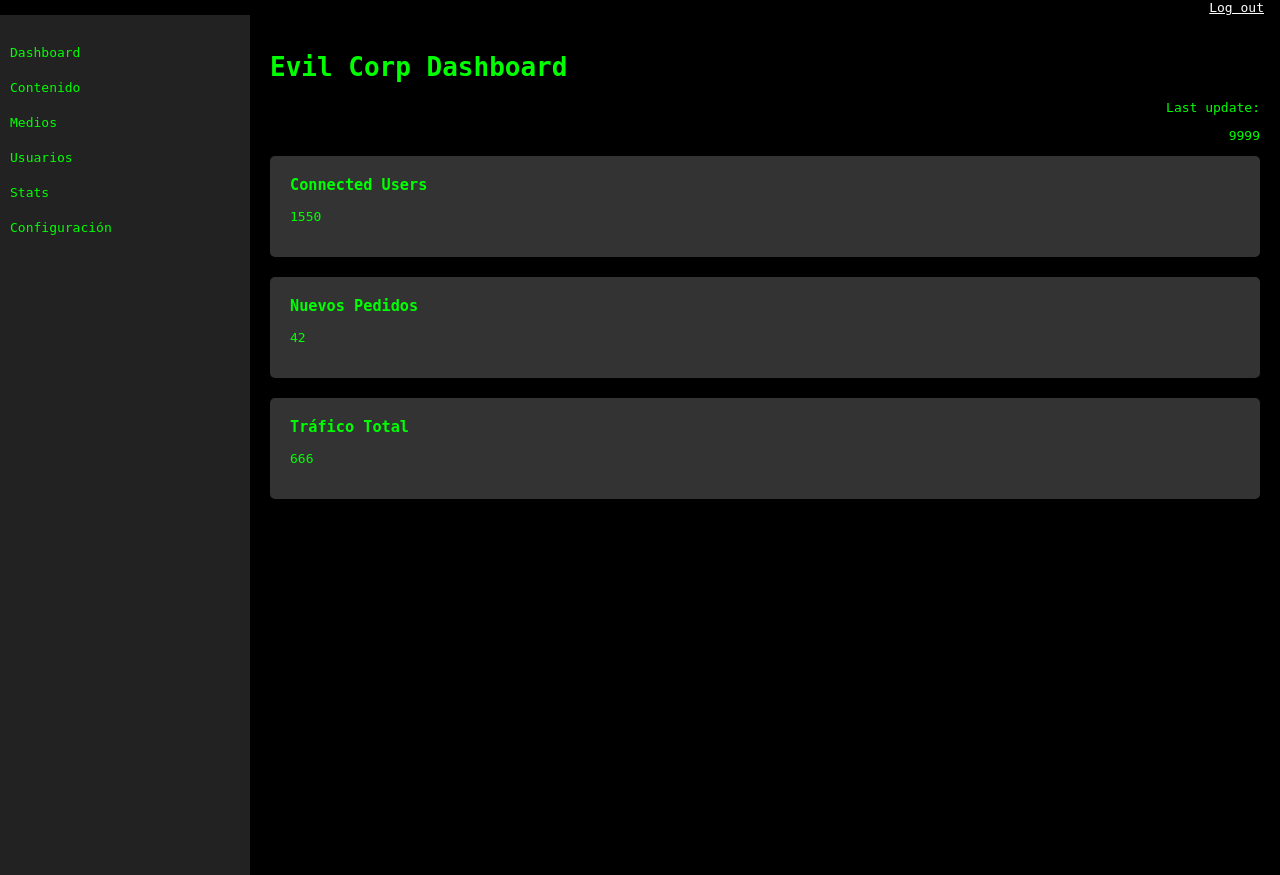
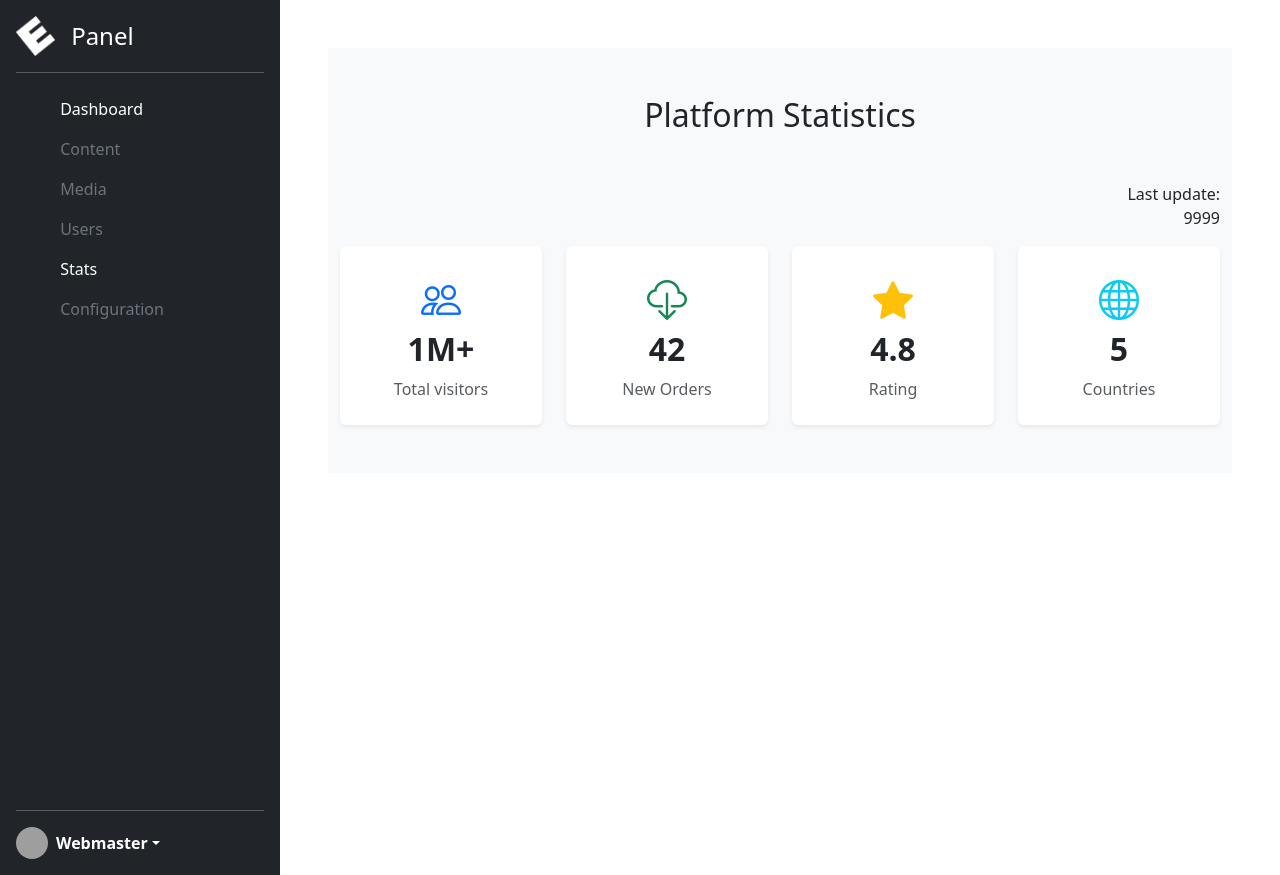
Before and after one commit to edjoperez/viu_ctf, a Flask app: page /stats in a window 1280 px wide. Run offline with Flask 3, Linux system fonts and the light colour scheme; the visitor is signed in with stand-in values (Sample User, id 1); some libraries are stand-ins or nearby versions; grey boxes are pictures that could not be loaded.

Commit message:
server 1: Added final styles

```diff
--- a/server 1/app/static/scripts/stats.js
+++ b/server 1/app/static/scripts/stats.js
@@ -3,8 +3,8 @@ $(()=>{
     $.get("/api/dashboard/stats?command=cat ../assets/stats.json", (res)=>{
       const stats = JSON.parse(res);
       $("#lastUpdate p").text(stats.lastUpdate)
-      $("#connected-users p").text(stats.connectedUsers);
-      $("#new-orders p").text(stats.newOrders);
-      $("#total-trafic p").text(stats.totalTraffic)
+      $(".card-visitors .data").text(stats.connectedUsers);
+      $(".card-orders .data").text(stats.newOrders);
+      $(".card-traffic .data").text(stats.totalTraffic)
     });
   });
--- a/server 1/app/templates/base_panel.html
+++ b/server 1/app/templates/base_panel.html
@@ -70,7 +70,42 @@
             overflow-y: auto;
           }
 
+        .message-item {
+            border-bottom: 1px solid #ccc;
+            padding: 10px;
+        }
+        .message-item:hover {
+            background-color: #f5f5f5;
+        }
+
+        .content-wrapper{
+            width: 100%;
+        }
+
+        .user-panel{
+            position: relative;
+        }
+
+        .user-options{
+            position: absolute;
+            top: -50px;
+        }
+
+
     </style>
+    {% block extra_css %}
+    {% endblock %}
+    <script src="https://cdnjs.cloudflare.com/ajax/libs/jquery/3.7.1/jquery.min.js"></script>
+    <script>
+        $(()=>{
+            $(".user-panel").on( "mouseenter", ()=>{
+                $(".user-options").show();
+            }).on( "mouseleave", ()=>{
+                $(".user-options").hide();
+            } );
+
+        });
+    </script>
 </head>
 
 <body>
@@ -83,7 +118,7 @@
             <hr>
             <ul class="nav nav-pills flex-column mb-auto">
               <li class="nav-item">
-                <a href="#" class="nav-link text-white">
+                <a href="/panel" class="nav-link text-white">
                   <svg class="bi pe-none me-2" width="16" height="16"><use xlink:href="/panel"></use></svg>
                   Dashboard
                 </a>
@@ -120,32 +155,21 @@
               </li>
             </ul>
             <hr>
-            <div class="dropdown">
+            <div class="dropdown user-panel">
               <a href="#" class="d-flex align-items-center text-white text-decoration-none dropdown-toggle" data-bs-toggle="dropdown" aria-expanded="false">
                 <img src="https://github.com/mdo.png" alt="" width="32" height="32" class="rounded-circle me-2">
-                <strong>webmaster</strong>
+                <strong>Webmaster</strong>
               </a>
-              <ul class="dropdown-menu dropdown-menu-dark text-small shadow">
-                <li><a class="dropdown-item" href="#">New project...</a></li>
-                <li><a class="dropdown-item" href="#">Settings</a></li>
-                <li><a class="dropdown-item" href="#">Profile</a></li>
-                <li><hr class="dropdown-divider"></li>
-                <li><a class="dropdown-item" href="#">Sign out</a></li>
+              <ul class="dropdown-menu dropdown-menu-dark text-small shadow user-options">
+                <li><a class="dropdown-item" href="/logout">Sign out</a></li>
               </ul>
             </div>
           </div>
-          <div class="p-5">
-
+          <div class="p-5 content-wrapper">
             {% block content%}
 
             {% endblock %}
-
-
           </div>
     </body>
     </div>
-
-
-
-
 </html>
--- a/server 1/app/templates/stats.html
+++ b/server 1/app/templates/stats.html
@@ -1,111 +1,49 @@
-<!DOCTYPE html>
-<html lang="es">
+{% extends 'base_panel.html' %}
 
-<head>
-    <meta charset="UTF-8">
-    <meta name="viewport" content="width=device-width, initial-scale=1.0">
-    <title>Evil Corp Dashboard</title>
-    <style>
-        /* Estilos generales */
-        body {
-            font-family: monospace;
-            background-color: #000;
-            color: #0f0;
-            margin: 0;
-        }
 
-        /* Sidebar */
-        #sidebar {
-            width: 250px;
-            background-color: #222;
-            position: fixed;
-            height: 100%;
-            overflow-y: auto;
-        }
+{%block extra_css %}
+<link rel="stylesheet" href="https://cdn.jsdelivr.net/npm/bootstrap-icons@1.7.2/font/bootstrap-icons.css">
+{%endblock%}
 
-        #sidebar ul {
-            list-style: none;
-            padding: 0;
-            margin: 20px 0;
-        }
+{% block content %}
+<section class="app-stats bg-light py-5">
+    <div class="container">
+      <h2 class="text-center mb-5">Platform Statistics</h2>
 
-        #sidebar li a {
-            display: block;
-            color: #0f0;
-            padding: 10px;
-            text-decoration: none;
-        }
-
-        #sidebar li a:hover {
-            background-color: #333;
-        }
-
-        /* Contenido principal */
-        #content {
-            margin-left: 250px;
-            padding: 20px;
-        }
-
-        /* Métricas */
-        .metric {
-            background-color: #333;
-            padding: 20px;
-            margin-bottom: 20px;
-            border-radius: 5px;
-        }
-
-        .metric h3 {
-            margin-top: 0;
-        }
-
-        .options-bar {
-            text-align: right;
-            padding-right: 1rem;
-        }
-
-        .options-bar a {
-            color: white;
-        }
-    </style>
-</head>
-
-<body>
-    <div class="options-bar">
-        <a href="/logout">Log out</a>
+      <div class="text-end">
+        <span id="lastUpdate">Last update:<p></p> </span>
+      </div>
+      <div class="row g-4">
+        <div class="col-md-3 col-sm-6">
+          <div class="stat-card text-center bg-white p-4 shadow-sm rounded card-visitors">
+            <i class="bi bi-people fs-1 text-primary mb-3"></i>
+            <h3 class="fs-2 fw-bold data">1M+</h3>
+            <p class="text-muted mb-0">Total visitors</p>
+          </div>
+        </div>
+        <div class="col-md-3 col-sm-6">
+          <div class="stat-card text-center bg-white p-4 shadow-sm rounded card-orders">
+            <i class="bi bi-cloud-download fs-1 text-success mb-3"></i>
+            <h3 class="fs-2 fw-bold data">5M+</h3>
+            <p class="text-muted mb-0">New Orders</p>
+          </div>
+        </div>
+        <div class="col-md-3 col-sm-6">
+          <div class="stat-card text-center bg-white p-4 shadow-sm rounded">
+            <i class="bi bi-star-fill fs-1 text-warning mb-3"></i>
+            <h3 class="fs-2 fw-bold data">4.8</h3>
+            <p class="text-muted mb-0">Rating</p>
+          </div>
+        </div>
+        <div class="col-md-3 col-sm-6">
+          <div class="stat-card text-center bg-white p-4 shadow-sm rounded card-traffic">
+            <i class="bi bi-globe fs-1 text-info mb-3"></i>
+            <h3 class="fs-2 fw-bold data">50+</h3>
+            <p class="text-muted mb-0">Countries</p>
+          </div>
+        </div>
+      </div>
     </div>
-    <div id="sidebar">
-        <ul>
-            <li><a href="#">Dashboard</a></li>
-            <li><a href="#">Contenido</a></li>
-            <li><a href="#">Medios</a></li>
-            <li><a href="#">Usuarios</a></li>
-            <li><a href="/stats">Stats</a></li>
-            <li><a href="#">Configuración</a></li>
-        </ul>
-    </div>
-
-    <div id="content">
-        <h1>Evil Corp Dashboard</h1>
-        <div style="text-align: right;" id="lastUpdate">
-            Last update: <p></p>
-        </div>
-        <div class="metric" id="connected-users">
-            <h3>Connected Users</h3>
-            <p>1,337</p>
-        </div>
-
-        <div class="metric" id="new-orders">
-            <h3>Nuevos Pedidos</h3>
-            <p>42</p>
-        </div>
-
-        <div class="metric" id="total-trafic">
-            <h3>Tráfico Total</h3>
-            <p>666 TB</p>
-        </div>
-    </div>
-    <script src="https://cdnjs.cloudflare.com/ajax/libs/jquery/3.7.1/jquery.min.js"></script>
-    <script src="{{url_for('static', filename='scripts/stats.js')}}"></script>
-</body>
-
-</html>
+  </section>
+<script src="{{url_for('static', filename='scripts/stats.js')}}"></script>
+{% endblock %}
--- a/server 1/assets/stats.json
+++ b/server 1/assets/stats.json
@@ -1,6 +1,6 @@
 {
-    "connectedUsers": 1550,
+    "totalVisitors": 1550,
     "newOrders": 42,
-    "totalTraffic": 666,
+    "totalTraffic": 5,
     "lastUpdate": "9999"
 }
```
Also changed, not shown: server 1/app/templates/panel.html (+30 -17 lines), 1 other file.
